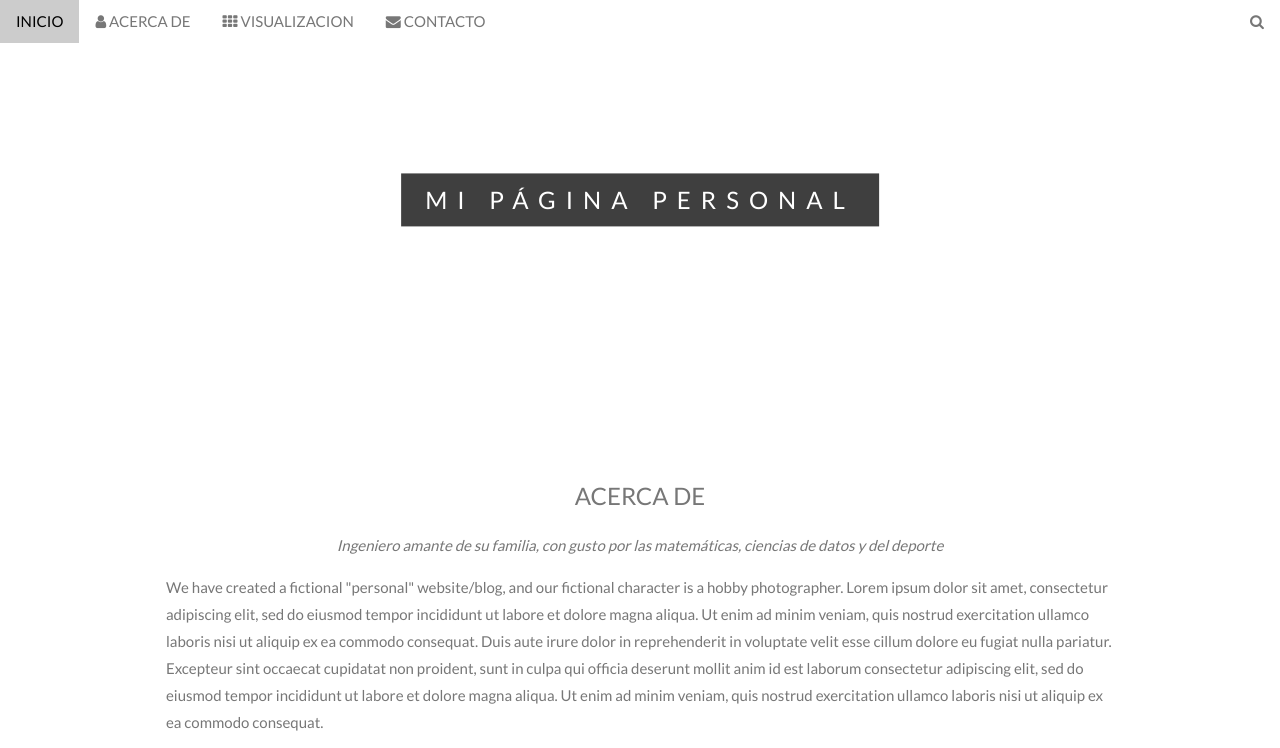
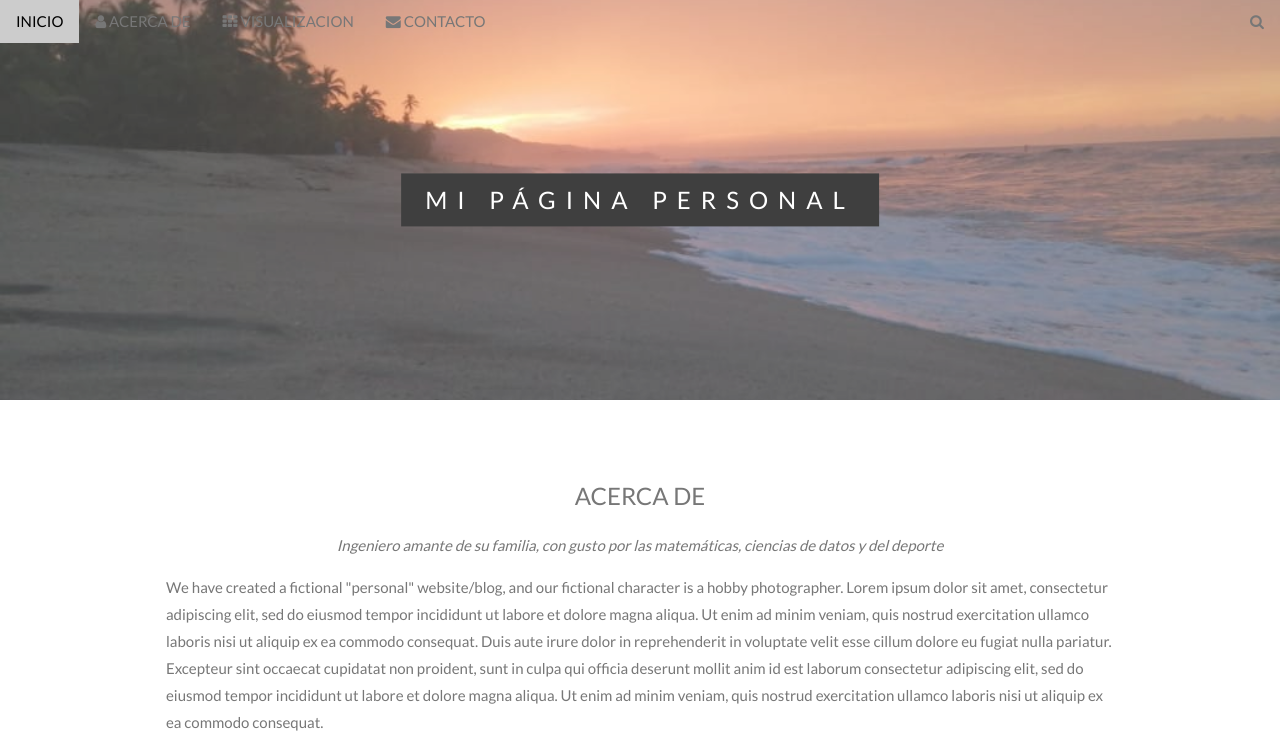
Before and after one commit to HaroldMedinaM/HaroldMedinaM.github.io, a plain HTML site: page index.html in a window 1280 px wide. Shown: the top 748 px of the page. Drawn offline with nearby package versions, Linux system fonts and the light colour scheme.

Commit message:
Update index.html

```diff
--- a/index.html
+++ b/index.html
@@ -24,7 +24,7 @@ body, html {
 
 /* First image (Logo. Full height) */
 .bgimg-1 {
-  background-image: url('/w3images/parallax1.jpg');
+  background-image: url('https://raw.githubusercontent.com/HaroldMedinaM/haroldmedinam.github.io/master/imagenes/Playa.jpg');
   min-height: 100%;
 }
 
```
